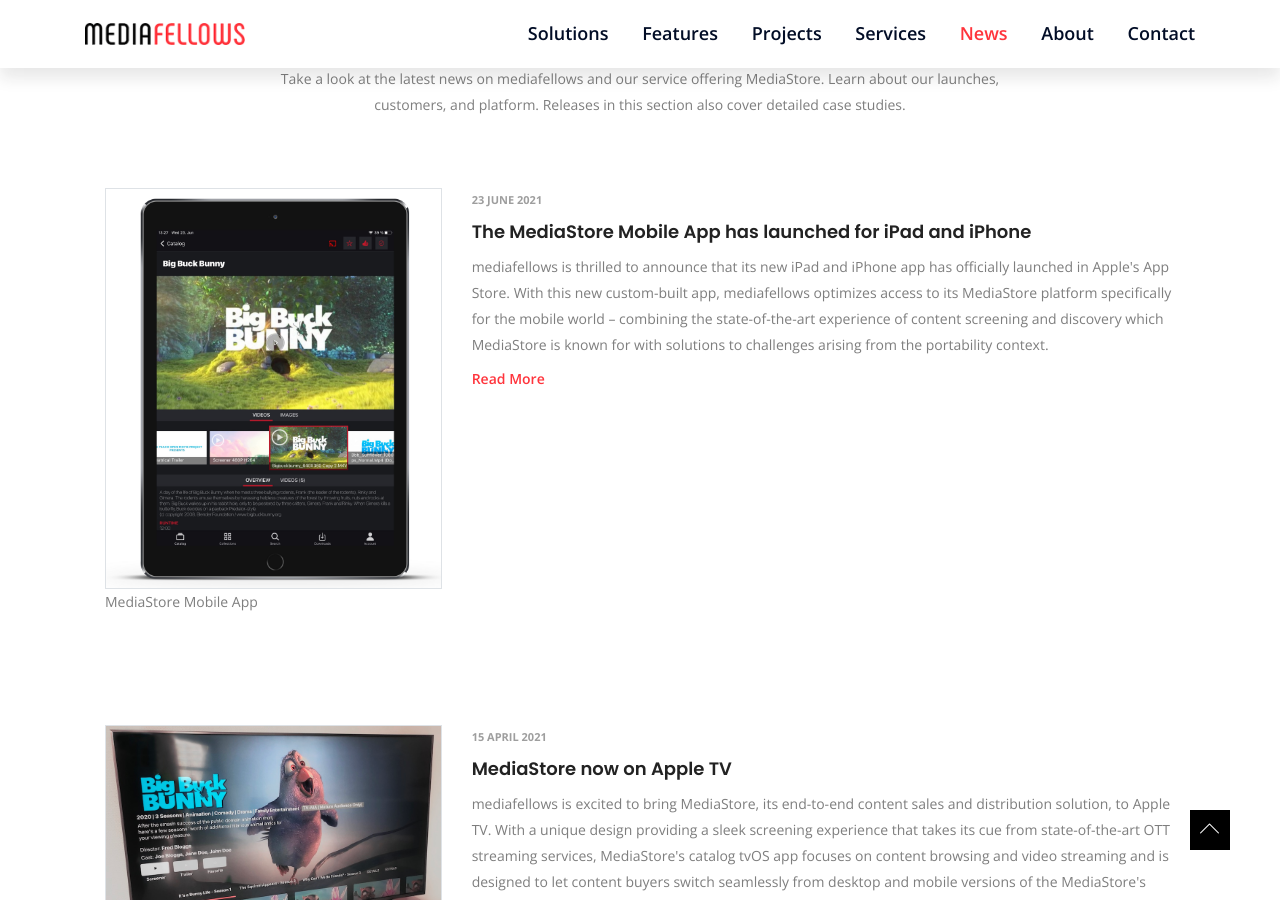
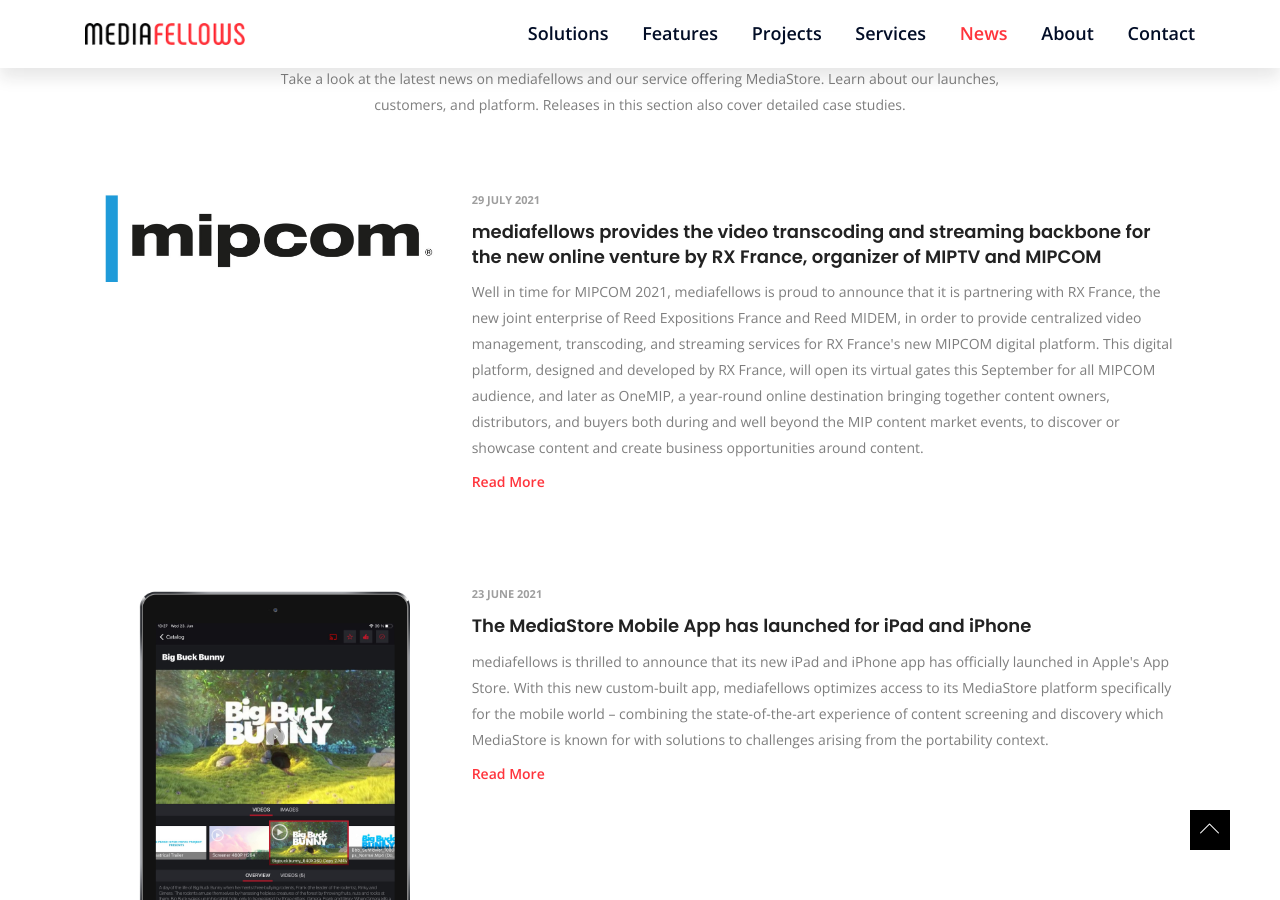
Before and after one commit to mediafellows/mediafellows.github.io, a Jekyll site: the page built from pages/news.html, in a window 1280 px wide and 900 px high, scrolled down 452 px. Built offline with Jekyll 4.4.1, drawn with Linux system fonts in a browser that asks for light colours.

Commit message:
Reed MIDEM press release

```diff
--- /dev/null
+++ b/collections/_news/20210728_mediafellows-MIPCOM_Press_Release.md
@@ -0,0 +1,54 @@
+---
+layout: news
+header_image: "/assets/img/bg/news.jpg"
+title: mediafellows provides the video transcoding and streaming backbone for the new online venture by RX France, organizer of MIPTV and MIPCOM
+date: 29.07.2021
+image: /assets/img/news/20210729_mediafellows-MIPCOM_Press_Release.jpg
+image_border:
+image_credits:
+description: Well in time for MIPCOM 2021, mediafellows is proud to announce that it is partnering with RX France, the new joint enterprise of Reed Expositions France and Reed MIDEM, in order to provide centralized video management, transcoding, and streaming services for RX France's new MIPCOM digital platform. This digital platform, designed and developed by RX France, will open its virtual gates this September for all MIPCOM audience, and later as OneMIP, a year-round online destination bringing together content owners, distributors, and buyers both during and well beyond the MIP content market events, to discover or showcase content and create business opportunities around content.
+
+---
+
+<div class="row">
+    <div class="col-xl-4 col-lg-4 col-md-12">
+        <div class="s-details-img mb-30">
+          {% if page.image %}
+          <a href="{{ page.image }}" class="view">
+            <img src="{{ page.image }}" alt="{{ page.title }}">
+          </a>
+          {% endif %}
+          {% if page.image_credits %}
+          <p>{{ page.image_credits }}</p>
+          {% endif %}
+        </div>
+    </div>
+    <div class="col-xl-8 col-lg-8 col-md-12">
+        <div class="service-details mb-40">
+          <div class="meta-info">
+              <ul>
+                  <li class="posts-time">{{page.date | date_to_long_string}}</li>
+              </ul>
+          </div>
+          <p>{{ page.description }}</p>
+        </div>
+    </div>
+</div>
+<div class="row">
+    <div class="col-xl-12 col-lg-12">
+        <div class="service-details mb-40">
+          <p>
+Professionals from the audiovisual sales and distribution industry will be well aware of the singular prestige of leading content markets organized by RX France, such as MIPTV and MIPCOM which are held in Cannes, France yearly. The digital platform is destined to become a compelling online complement to these events, offering content owners and distributors the opportunity to present their catalogues while utilizing the platform's self-servicing tools that give them unparalleled exposure to a wide global base of licensees all year round.
+          </p>
+          <p>
+mediafellows and RX France devised a strategy in which the MediaStore will serve as backbone for hosting large, constantly evolving volumes of video assets. Furthermore, mediafellows' MediaStore will generate multi-bitrate video derivatives as well as provide secure streaming of the videos which can withstand peak traffic. The digital experience will be seamless: Content sellers' asset management tools, as well as buyer-oriented content discovery and screening, will be fully integrated into the OneMIP platform, while MediaStore's APIs will transparently provide the necessary interconnections to embed its leading video technology.
+          </p>
+          <p>
+<strong>Torsten Graf-Oettel</strong>, mediafellows' Managing Director: remarks: <i>"While our MediaStore solution is widely used as a well-established standalone end-to-end solution for audiovisual marketing, sales, and distribution, we are equally happy to integrate it as a technological building block into dedicated partner solutions. Given MediaStore's APIs and scalable infrastructure, such integrations can be accomplished with ease. MediaStore's secure multi-bitrate video streaming engine in conjunction with its on-the-fly watermarking transcoding will be a great fit for OneMIP and we are excited to serve RX France and its global base of customers with our solution."</i>
+          </p>
+          <p>
+To learn more about RX France and MIPCOM, please visit: <a href="https://www.reedmidem.com/" target="blank">https://www.reedmidem.com/</a> and <a href="https://www.mipcom.com/" target="blank">https://www.mipcom.com/</a>.
+          </p>
+        </div>
+    </div>
+</div>
--- a/pages/news.html
+++ b/pages/news.html
@@ -16,13 +16,13 @@
                 </div>
             </div>
         </div>
-        {% for post in site.news reversed limit:"5" %}
+        {% for post in site.news reversed limit:"10" %}
         <div class="blog-wrapper home-blog-wrapper white-bg mb-50">
           <div class="row">
               <div class="col-xl-4 col-lg-4 col-md-12">
                     <div class="blog-thumb">
                         <a href="{{post.url}}">
-                            <img src="{{post.image}}" class="border" alt="{{post.title}}"/>
+                            <img src="{{post.image}}" {% if post.image_border %}class="border"{% endif %} alt="{{post.title}}"/>
                         </a>
                         {% if post.image_credits %}
                         <p>{{ post.image_credits }}</p>
```
Also changed, not shown: collections/_news/20200722_mediafellows-ORF_Content_Sales_Press_Release.md (+1 -0 lines), collections/_news/20200812_mediafellows-BavariaMediaInternational_Press_Release.md (+1 -0 lines), collections/_news/20210208_mediafellows-Screening_Conferences_Press_Release.md (+1 -0 lines), collections/_news/20210415_mediafellows-Apple_TV_App_Press_Release.md (+1 -0 lines), collections/_news/20210623_mediafellows-Mobile_App_Press_Release.md (+1 -0 lines), assets/img/news/20210729_mediafellows-MIPCOM_Press_Release.jpg (added).
